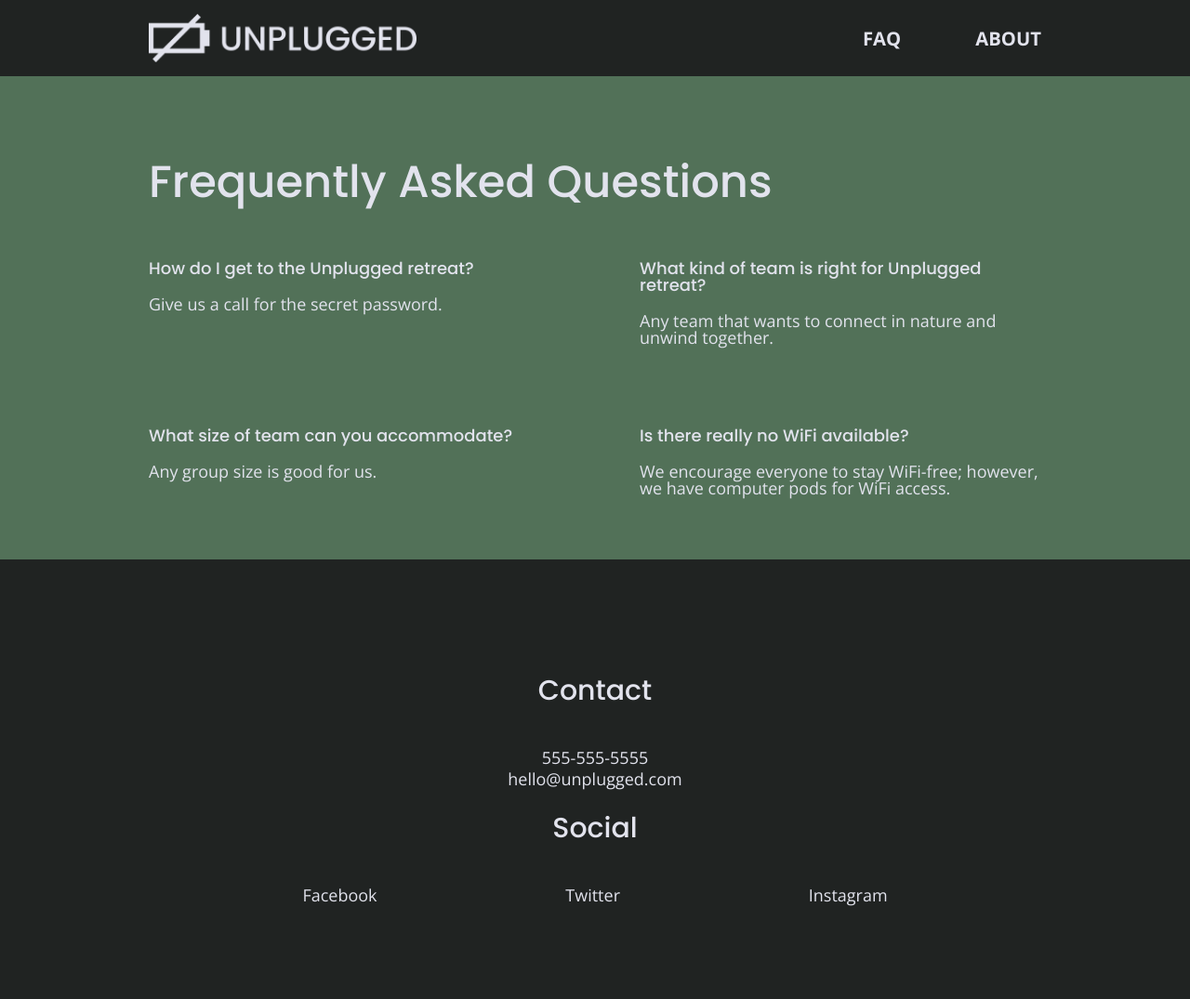
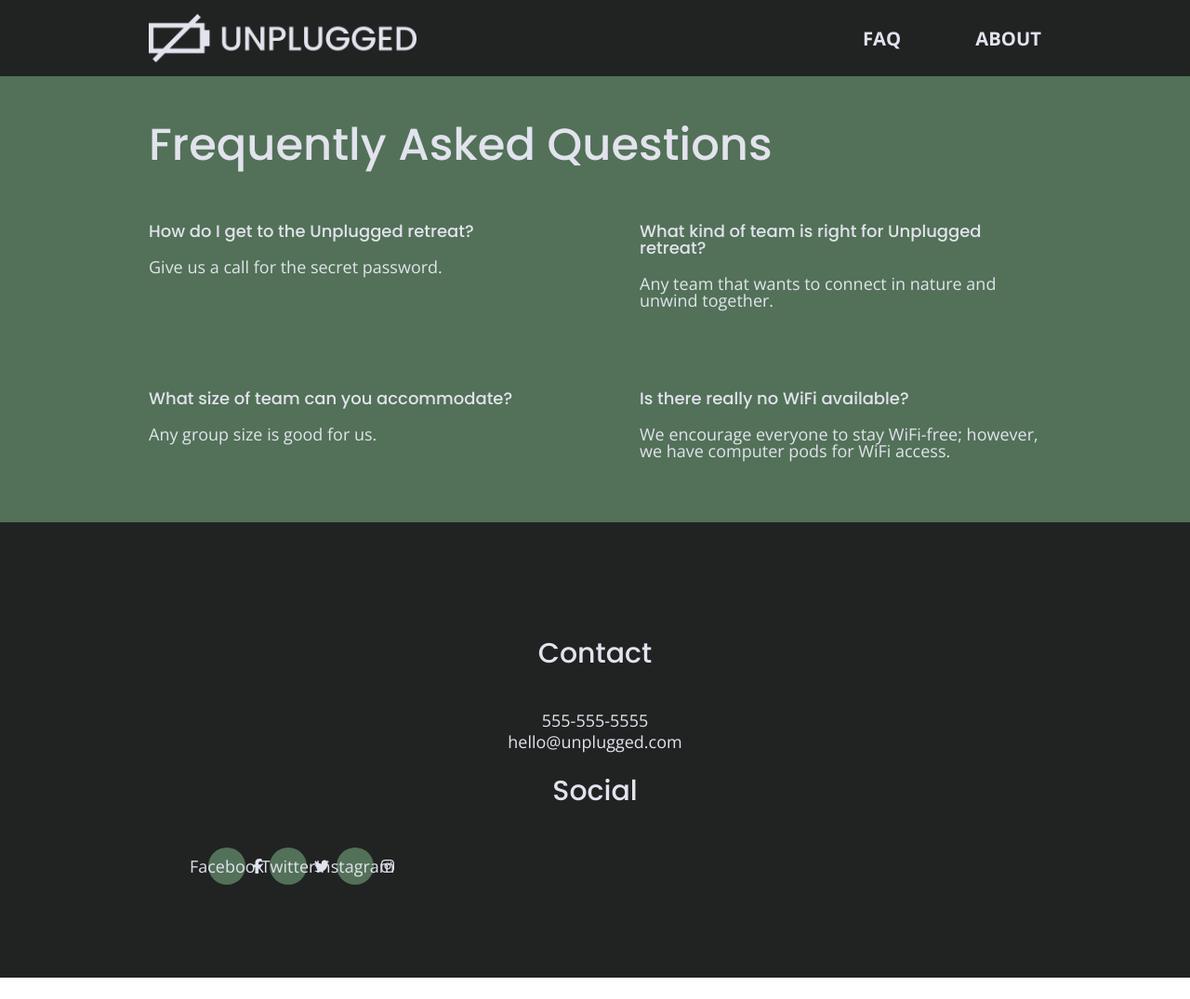
Before and after one commit to claremaguire1111/unplugged, a website: page faq/index.html in a window 1280 px wide. Shown: the whole page at 93% size. After the commit the page ends 1052 px from the top, so only its background shows below. Drawn offline with nearby package versions, Linux system fonts and the light colour scheme.

Commit message:
Updated files

```diff
--- a/css/main.css
+++ b/css/main.css
@@ -126,6 +126,7 @@
     font-family: 'Poppins', sans-serif;
     font-weight: 500;
     font-size: 1.875em;
+    margin: 0;
   }
 
   h3,
@@ -230,9 +231,17 @@
   }
 
   footer .social-icons p {
+    background-color: #527158;
+    border-radius: 50%;
+    width: 40px;
+    height: 40px;
     display: flex;
     justify-content: center;
     align-items: center;
+  }
+
+  footer .social-icons p i {
+    font-size: 1.3125em;
   }
 
   footer .copyright {
@@ -591,6 +600,10 @@
       width: 62%;
     }
 
+    .features i {
+      margin-bottom: 30px;
+    }
+
     /* Reviews */
     .reviews article {
       display: flex;
@@ -634,6 +647,11 @@
 
     footer p {
       line-height: 1.285;
+    }
+
+    footer .social-icons {
+      width: 12.5em;
+      justify-content: space-between;
     }
 
     footer .copyright {
--- a/faq/index.html
+++ b/faq/index.html
@@ -78,8 +78,11 @@
           <h4>Social</h4>
           <div class="social-icons">
             <p><a href="https://www.facebook.com/yoursite" target="_blank">Facebook</a></p>
+            <i class="fab fa-facebook-f"></i>
             <p><a href="https://www.twitter.com/yoursite" target="_blank">Twitter</a></p>
+            <i class="fab fa-twitter"></i>
             <p><a href="https://www.instagram.com/yoursite" target="_blank">Instagram</a></p>
+            <i class="fab fa-instagram"></i>
           </div>
         </div>
       </div>
```
Also changed, not shown: about/index.html (+3 -0 lines), index.html (+3 -0 lines).
